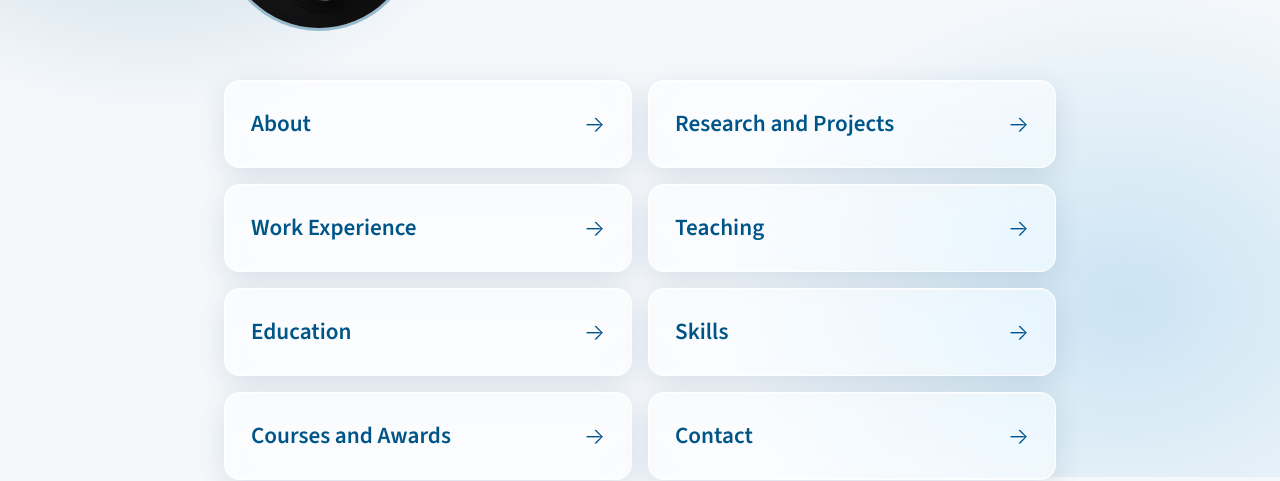
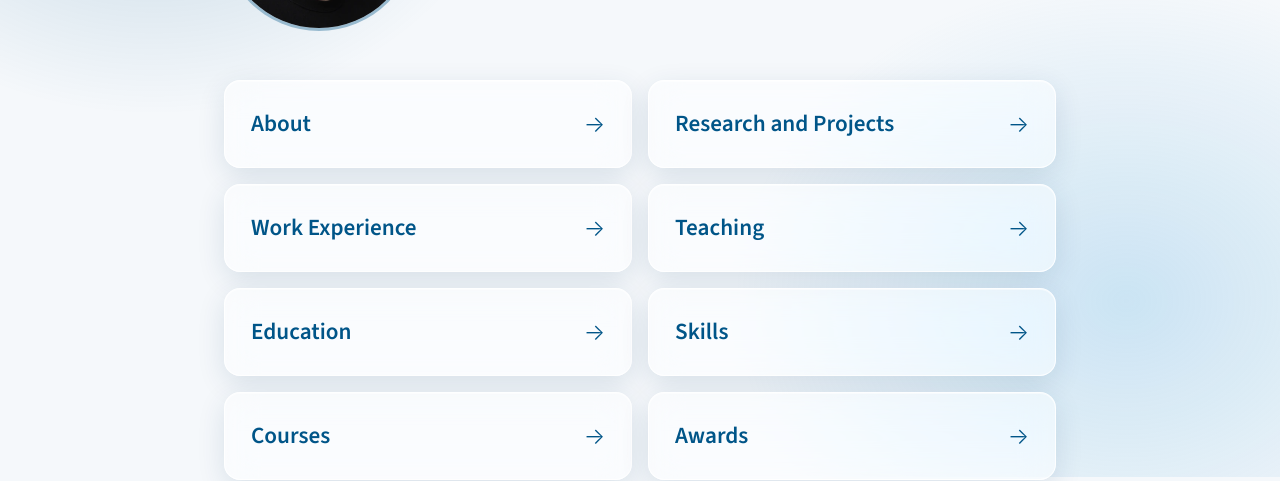
Before and after one commit to SaeidHomayounfar/saeidhomayounfar.github.io, a plain HTML site: page index.html in a window 1280 px wide. Shown: the part 323-804 px from the top of the page. Drawn offline with nearby package versions, Linux system fonts and the light colour scheme.

Commit message:
Add files via upload

```diff
--- a/index.html
+++ b/index.html
@@ -263,7 +263,8 @@
         <li><a href="#teaching"><span class="name">Teaching</span><span class="arrow" aria-hidden="true">→</span></a></li>
         <li><a href="#education"><span class="name">Education</span><span class="arrow" aria-hidden="true">→</span></a></li>
         <li><a href="#skills"><span class="name">Skills</span><span class="arrow" aria-hidden="true">→</span></a></li>
-        <li><a href="#courses"><span class="name">Courses and Awards</span><span class="arrow" aria-hidden="true">→</span></a></li>
+        <li><a href="#courses"><span class="name">Courses</span><span class="arrow" aria-hidden="true">→</span></a></li>
+        <li><a href="#awards"><span class="name">Awards</span><span class="arrow" aria-hidden="true">→</span></a></li>
         <li><a href="#contact"><span class="name">Contact</span><span class="arrow" aria-hidden="true">→</span></a></li>
       </ul>
     </div>
@@ -449,10 +450,10 @@
     </div>
   </div>
 
-  <!-- Courses and awards -->
+  <!-- Courses -->
   <div class="view" data-view="courses" hidden>
     <div class="wrap page">
-      <h2>Courses and Awards</h2>
+      <h2>Courses</h2>
       <hr class="rule">
       <div class="two-col">
         <ul class="plain">
@@ -460,15 +461,25 @@
           <li>Circular Economy and Sustainability Management<span>Scuola Superiore Sant'Anna, Pisa, Italy · held by EELISA</span></li>
           <li>Fundamentals of Artificial Intelligence<span>Middle East Technical University, Turkey</span></li>
           <li>Everything AI<span>UN House, Belgium</span></li>
-          <li>Foundations of Project Management<span>Google</span></li>
         </ul>
         <ul class="plain">
-          <li>Gold Medalist, German University Table Tennis Championships<span>Representing FAU</span></li>
-          <li>Top 2% of 150,000 participants<span>National University Entrance Exam (Physics &amp; Mathematics), Iran</span></li>
+          <li>Foundations of Project Management<span>Google</span></li>
           <li>Supervised Machine Learning: Regression and Classification<span>DeepLearning.AI, Stanford University</span></li>
           <li>Python Data Structures<span>University of Michigan</span></li>
         </ul>
       </div>
+    </div>
+  </div>
+
+  <!-- Awards -->
+  <div class="view" data-view="awards" hidden>
+    <div class="wrap page">
+      <h2>Awards</h2>
+      <hr class="rule">
+      <ul class="plain">
+        <li>Gold Medalist, German University Table Tennis Championships<span>Representing FAU</span></li>
+        <li>Top 2% of 150,000 participants<span>National University Entrance Exam (Physics &amp; Mathematics), Iran</span></li>
+      </ul>
     </div>
   </div>
 
@@ -524,7 +535,7 @@
     var views = [
       ["about", "About"], ["research", "Research and Projects"], ["experience", "Work Experience"],
       ["teaching", "Teaching"], ["education", "Education"], ["skills", "Skills"],
-      ["courses", "Courses and Awards"], ["contact", "Contact"]
+      ["courses", "Courses"], ["awards", "Awards"], ["contact", "Contact"]
     ];
     var ids = views.map(function (v) { return v[0]; });
     var more = document.getElementById("more");
```
